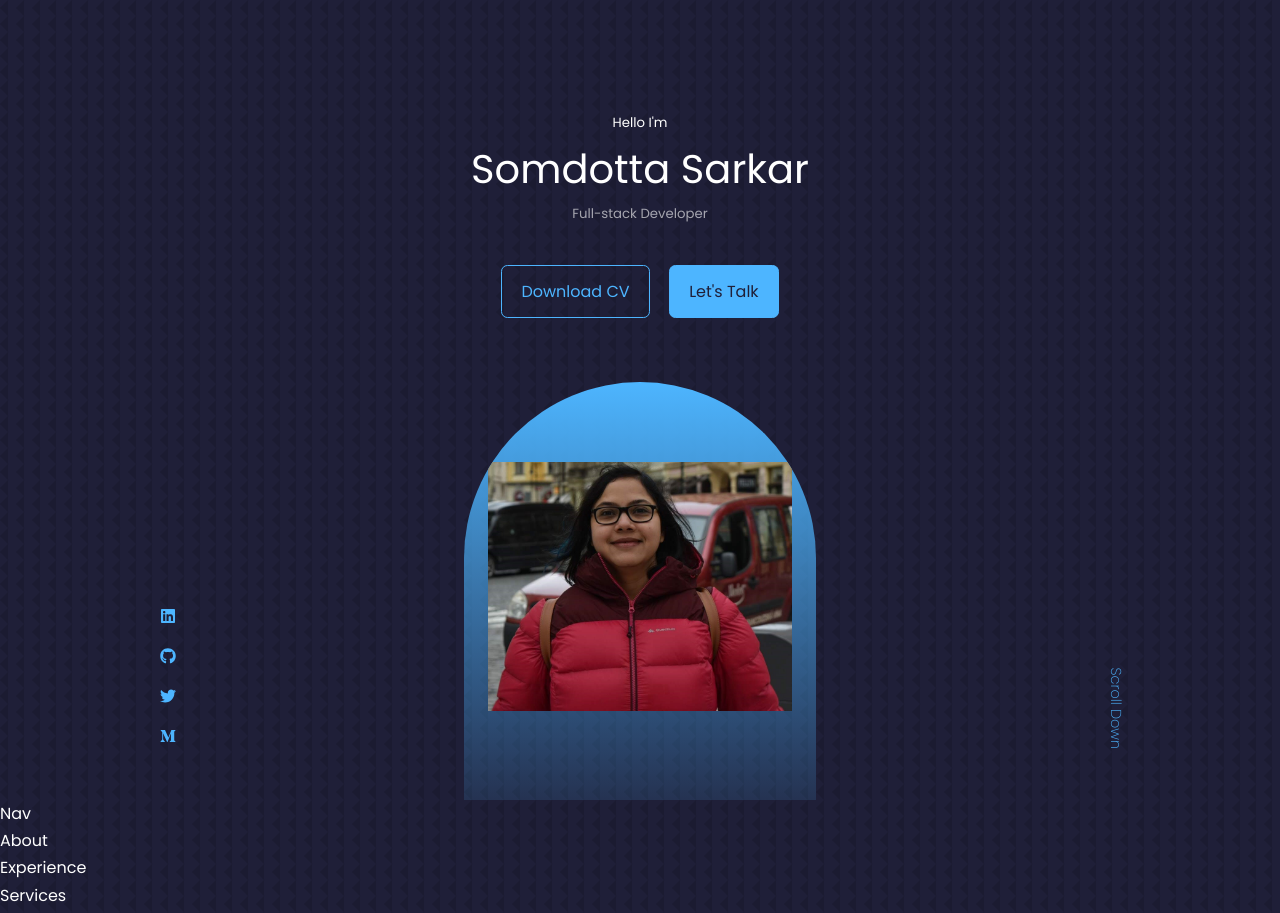
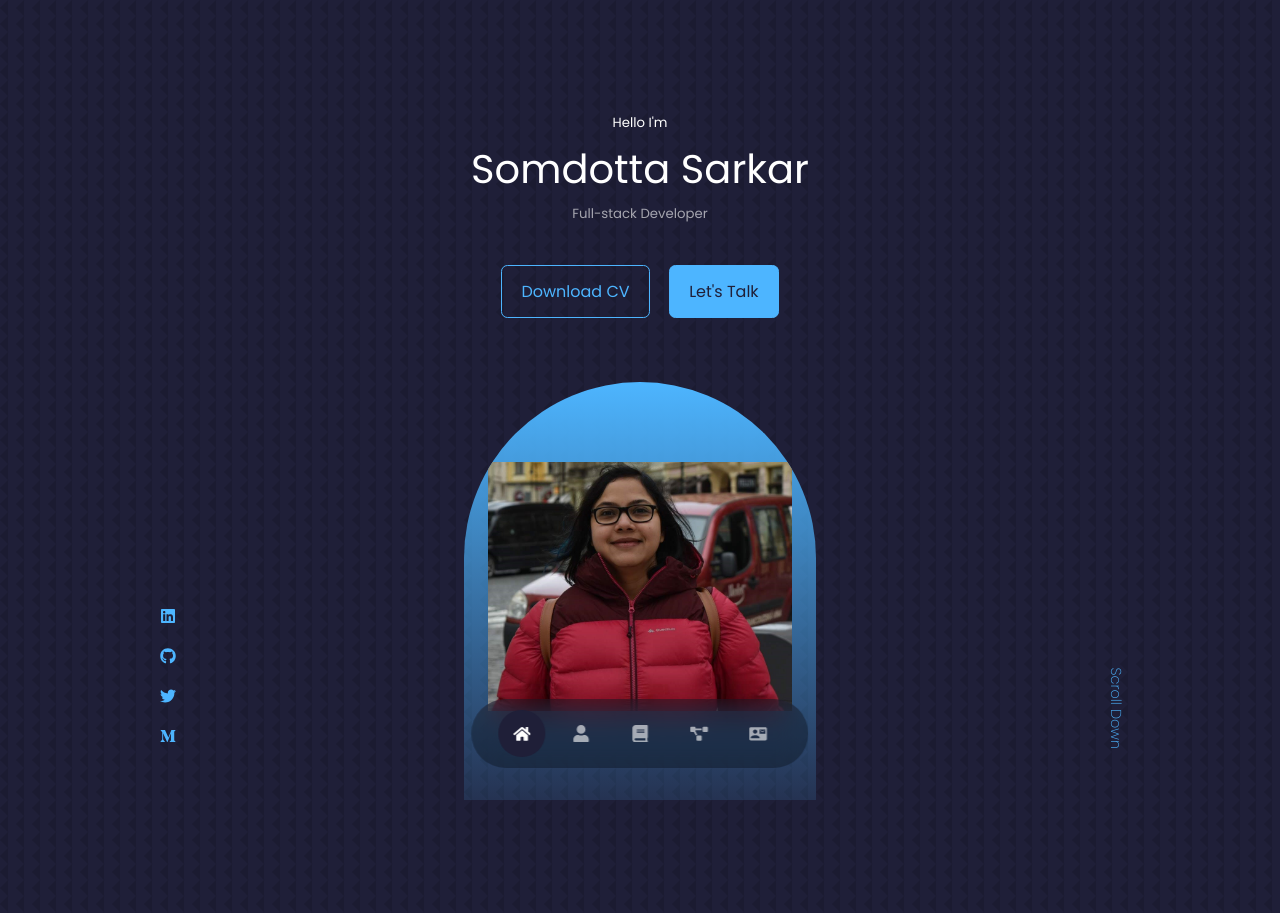
Before and after one commit to Somdotta07/Portfolio-React, a React (Create React App) app: page / in a window 1280 px wide. Shown: the top 913 px of the page. Built offline with nearby package versions, Linux system fonts and the light colour scheme.

Commit message:
Add floating nav bar use useState hook for toogling between active classes

```diff
--- a/src/components/about/About.jsx
+++ b/src/components/about/About.jsx
@@ -3,7 +3,7 @@
 
 const About = () => {
   return (
-    <div>About</div>
+    <section id='about'>About me</section>
   )
 }
 
--- a/src/components/contact/Contact.jsx
+++ b/src/components/contact/Contact.jsx
@@ -3,7 +3,7 @@
 
 const Contact = () => {
   return (
-    <div>Contact</div>
+     <section id='contact'>Contact Me</section>
   )
 }
 
--- a/src/components/experience/Experience.jsx
+++ b/src/components/experience/Experience.jsx
@@ -3,7 +3,7 @@
 
 const Experience = () => {
   return (
-    <div>Experience</div>
+     <section id='experience'>Experience</section>
   )
 }
 
--- a/src/components/nav/Nav.jsx
+++ b/src/components/nav/Nav.jsx
@@ -1,10 +1,21 @@
-import React from 'react'
-import './nav.css'
+/* eslint-disable jsx-a11y/anchor-is-valid */
+import React from "react";
+import "./nav.css";
+import { FaHome, FaUser, FaBook, FaProjectDiagram } from "react-icons/fa";
+import { MdContactMail } from 'react-icons/md'
+import { useState } from "react";
 
 const Nav = () => {
+  const [activeNav, setActiveNav] = useState('#');
   return (
-    <div>Nav</div>
-  )
-}
+    <nav>
+      <a href="#" onClick={() => setActiveNav('#')} className={activeNav === '#' ? 'active' : ''}><FaHome /></a>
+      <a href="#about" onClick={() => setActiveNav('#about')} className={activeNav === '#about' ? 'active' : ''}><FaUser /></a>
+      <a href="#experience"  onClick={() => setActiveNav('#experience')} className={activeNav === '#experience' ? 'active' : ''}><FaBook /></a>
+      <a href="#project"  onClick={() => setActiveNav('#project')} className={activeNav === '#project' ? 'active' : ''}><FaProjectDiagram /></a>
+      <a href="#contact"  onClick={() => setActiveNav('#contact')} className={activeNav === '#contact' ? 'active' : ''}><MdContactMail /></a>
+    </nav>
+  );
+};
 
-export default Nav
+export default Nav;
--- a/src/components/nav/nav.css
+++ b/src/components/nav/nav.css
@@ -0,0 +1,32 @@
+nav {
+  background: rgba(0,0,0,0.3);
+  width: max-content;
+  padding: 0.7rem 1.7rem;
+  position: fixed;
+  z-index: 2;
+  left: 50%;
+  transform: translateX(-50%);
+  bottom: 2rem;
+  display: flex;
+  gap: 0.8rem;
+  border-radius: 3rem;
+  backdrop-filter: blur(15px);
+}
+
+nav a {
+  background: transparent;
+  padding: 0.9rem;
+  border-radius: 50%;
+  display: flex;
+  color: var(--color-light);
+  font-size: 1.1rem;
+}
+
+nav a:hover {
+  background: rgba(0,0,0,0.3);
+}
+
+nav a.active {
+  background: var(--color-bg);
+  color: var(--color-white);
+}
--- a/src/components/project/Projects.jsx
+++ b/src/components/project/Projects.jsx
@@ -3,7 +3,7 @@
 
 const Projects = () => {
   return (
-    <div>Projects</div>
+     <section id='project'>Project</section>
   )
 }
 
--- a/src/components/services/Services.jsx
+++ b/src/components/services/Services.jsx
@@ -2,7 +2,7 @@
 
 const Services = () => {
   return (
-    <div>Services</div>
+     <section id='services'> Services</section>
   )
 }
 
--- a/src/index.css
+++ b/src/index.css
@@ -54,6 +54,7 @@
 
 section {
   margin-top: 8rem;
+  height: 100vh ;
 }
 
 section >h2, section > h5 {
```
